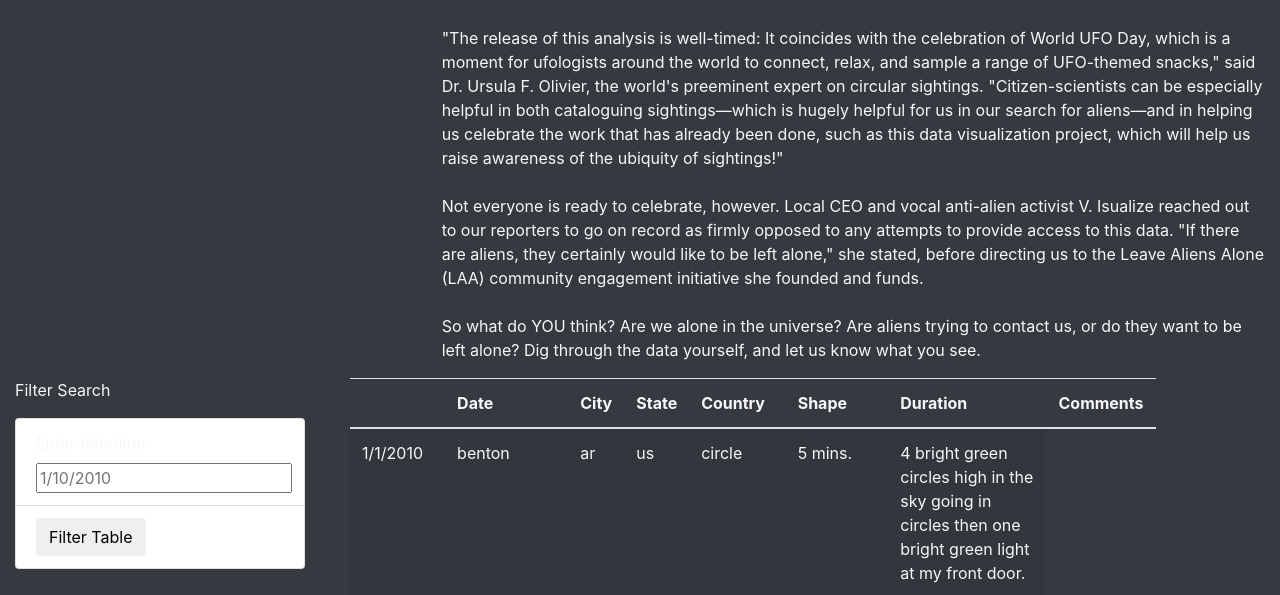
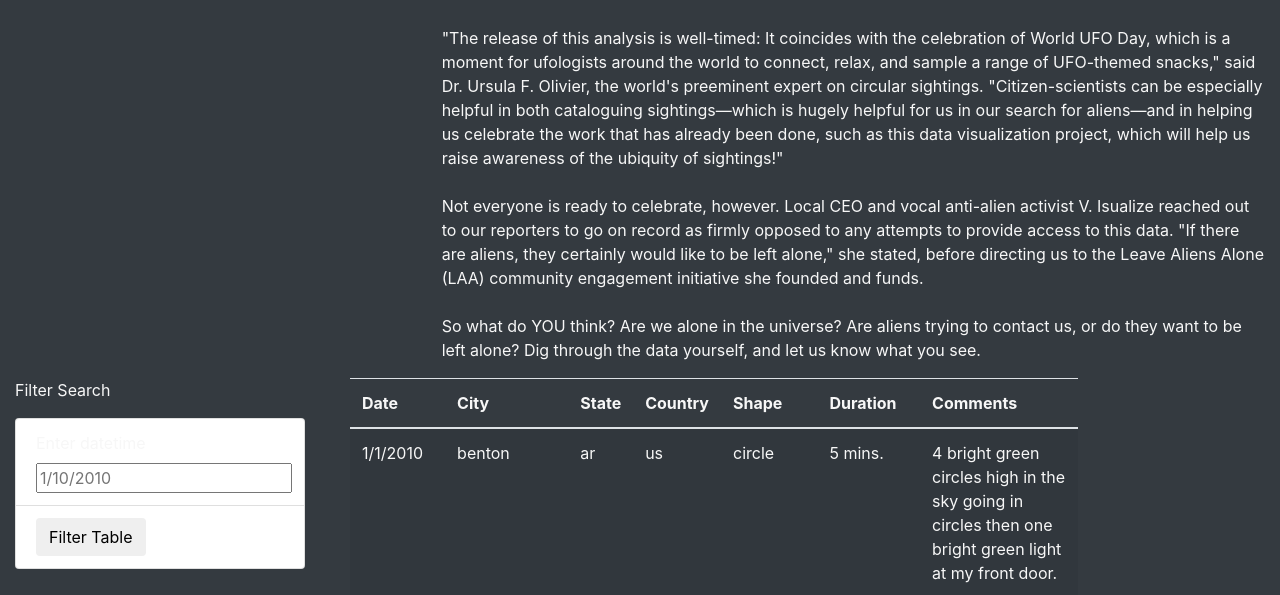
Before and after one commit to Meziane228Kechabia/UFOs, a plain HTML site: page index.html in a window 1280 px wide. Shown: the part 201-796 px from the top of the page. Drawn offline with nearby package versions, Linux system fonts and the light colour scheme.

Commit message:
Uploading challenge #11

```diff
--- a/index.html
+++ b/index.html
@@ -66,14 +66,13 @@
                     <table class="table table-striped">
                       <thead>
                         <tr>
-                          <th></th>
-                          <th>Date</th>
-                          <th>City</th>
-                          <th>State</th>
-                          <th>Country</th>
-                          <th>Shape</th>
-                          <th>Duration</th>
-                          <th>Comments</th>
+                          <th class="table-head">Date</th>
+                          <th class="table-head">City</th>
+                          <th class="table-head">State</th>
+                          <th class="table-head">Country</th>
+                          <th class="table-head">Shape</th>
+                          <th class="table-head">Duration</th>
+                          <th class="table-head">Comments</th>
 
                         </tr>
                       </thead>
```
